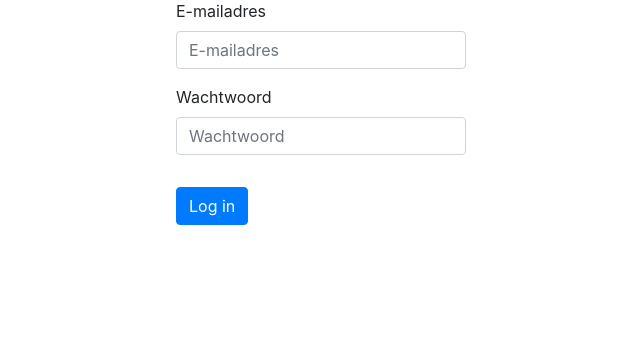
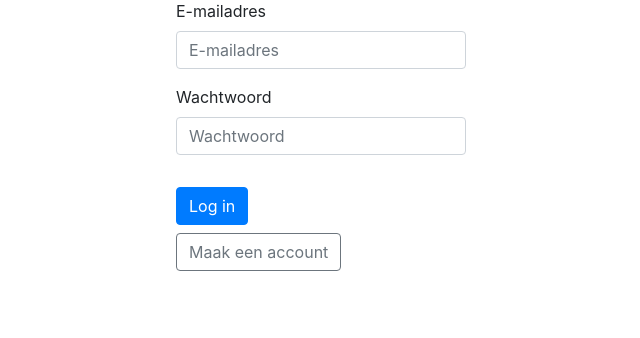
Before and after one commit to hazukii-s/virtualcurrency, a PHP site: page /login.php in a window 1280 px wide. Shown: the part 148-486 px from the top of the page, without its empty margins (319-959 px from the left). Run offline with PHP 8.4, Linux system fonts and the light colour scheme.

Commit message:
signup btn op login pagina

```diff
--- a/login.php
+++ b/login.php
@@ -64,6 +64,11 @@ if (!empty($_POST)) {
         </form>
     </div>
 
+    <div class="container w-25 mt-2 mx-auto">
+        <a class="btn btn-outline-secondary" href="signup.php" role="button">Maak een account</a>
+
+    </div>
+
 </body>
 
 </html>
```
